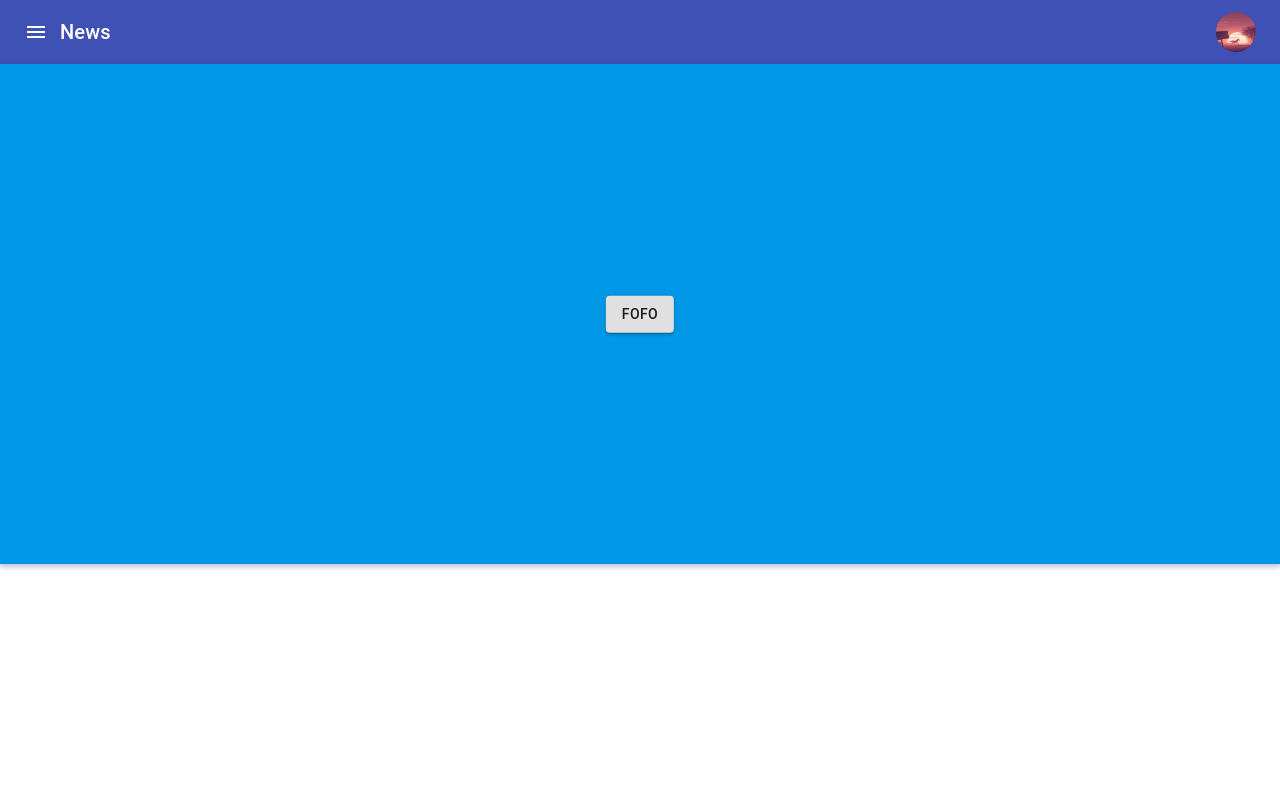
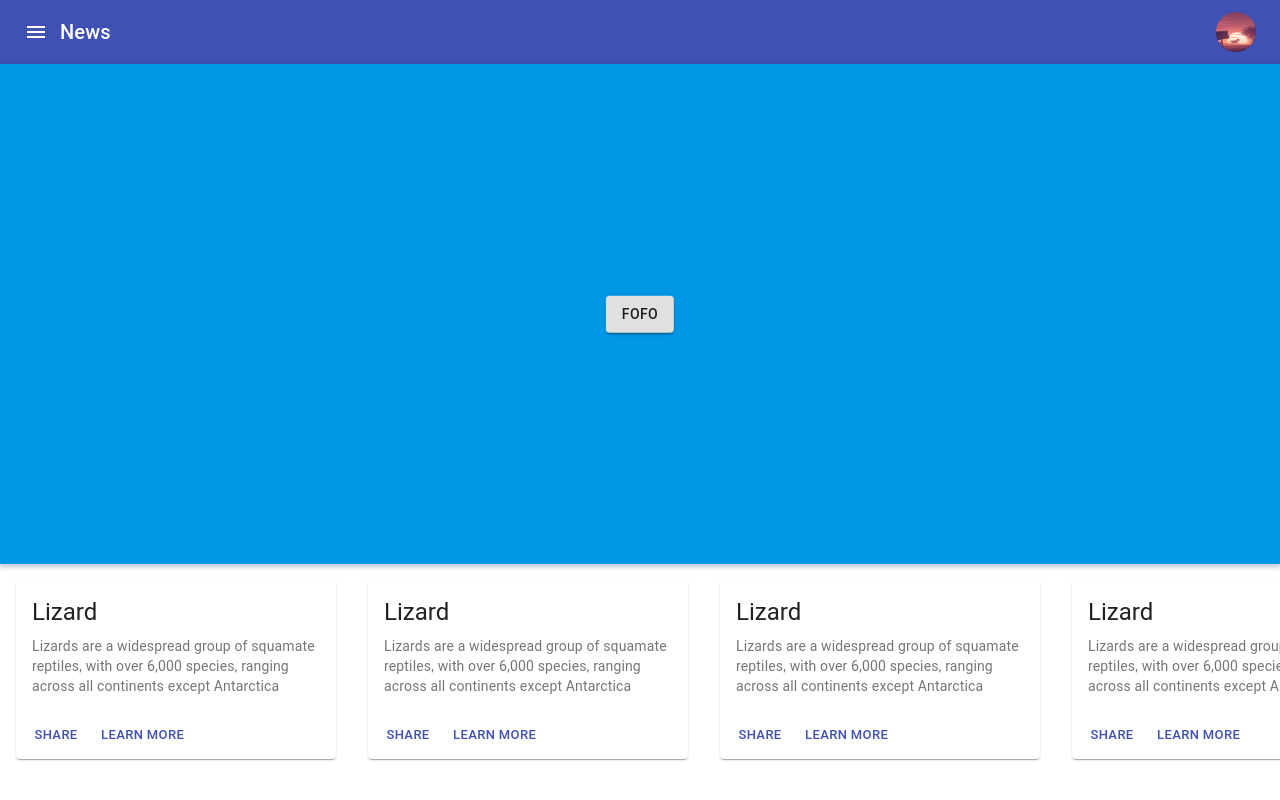
Before and after one commit to kwm42/sample-projects, a React app: page / in a window 1280 px wide. Built offline with nearby package versions, Linux system fonts and the light colour scheme; grey boxes are pictures that could not be loaded; the HTML template or start-up script is replaced by a standard one.

Commit message:
add projects collections

```diff
--- a/src/App.js
+++ b/src/App.js
@@ -1,7 +1,8 @@
 import React from 'react';
 import style from './App.scss';
 import { Button } from '@material-ui/core';
-import SampleAppBar from './components/AppBar';
+import SampleAppBar from './components/SampleAppBar';
+import Collections from './components/Collections';
 
 class App extends React.Component {
   render() {
@@ -13,6 +14,7 @@ class App extends React.Component {
             fofo
           </Button>
         </div>
+        <Collections />
       </div>
     )
   }
--- a/src/App.scss
+++ b/src/App.scss
@@ -3,6 +3,7 @@ body {
   height: 100%;
   padding: 0;
   margin: 0;
+  font-size: 16px;
   font-family: "Open Sans", "Helvetica Neue", Helvetica, Arial, sans-serif;
 }
 .app {
--- /dev/null
+++ b/src/components/Collections/index.js
@@ -0,0 +1,21 @@
+import React, { Component } from 'react';
+import projects from '../../projects.json';
+import ProjectList from '../ProjectList';
+
+class Collections extends Component {
+  constructor() {
+    super();
+  }
+  render() {
+    const collections = Object.keys(projects).map((key, index) => {
+      return <ProjectList projects={projects[key]} key={index} />
+    })
+    return (
+      <div>
+        {collections}
+      </div>
+    )
+  }
+}
+
+export default Collections;
--- /dev/null
+++ b/src/components/ProjectItem/index.js
@@ -0,0 +1,39 @@
+import React, { Component } from 'react';
+import { Card, CardActionArea, CardActions, CardContent, CardMedia, Button, Typography } from '@material-ui/core';
+
+class ProjectItem extends Component {
+  constructor() {
+    super();
+  }
+  render() {
+    return (
+      <Card>
+        <CardActionArea>
+          <CardMedia
+            image="/static/images/cards/contemplative-reptile.jpg"
+            title="Contemplative Reptile"
+          />
+          <CardContent>
+            <Typography gutterBottom variant="h5" component="h2">
+              Lizard
+          </Typography>
+            <Typography variant="body2" color="textSecondary" component="p">
+              Lizards are a widespread group of squamate reptiles, with over 6,000 species, ranging
+              across all continents except Antarctica
+          </Typography>
+          </CardContent>
+        </CardActionArea>
+        <CardActions>
+          <Button size="small" color="primary">
+            Share
+        </Button>
+          <Button size="small" color="primary">
+            Learn More
+        </Button>
+        </CardActions>
+      </Card>
+    )
+  }
+}
+
+export default ProjectItem;
--- /dev/null
+++ b/src/components/ProjectList/index.js
@@ -0,0 +1,26 @@
+import React, { Component } from 'react'
+import ProjectItem from '../ProjectItem';
+import style from './index.module.scss';
+
+class ProjectList extends Component {
+  constructor() {
+    super();
+  }
+  render() {
+    const { projects } = this.props;
+    const list = projects.map((item, index) => {
+      return (
+        <div className={style.item}>
+          <ProjectItem item={item} key={index} />
+        </div>
+      )
+    })
+    return (
+      <div className={style.list} >
+        {list}
+      </div>
+    )
+  }
+}
+
+export default ProjectList;
--- /dev/null
+++ b/src/components/ProjectList/index.module.scss
@@ -0,0 +1,11 @@
+.list {
+  width: auto;
+  display: flex;
+  flex-direction: row;
+  flex-wrap: nowrap;
+  overflow: auto;
+}
+.item {
+  margin: 1em;
+  min-width: 25%;
+}
--- a/src/index.js
+++ b/src/index.js
@@ -3,3 +3,8 @@ import ReactDOM from 'react-dom';
 import App from './App';
 
 ReactDOM.render(<App />, document.getElementById('app'));
+
+// window.addEventListener('resize', function(e) {
+//   let fontSize = window.innerWidth / 100 + 'px';
+//   document.querySelector('html').style.fontSize = fontSize;
+// })
--- a/src/projects.json
+++ b/src/projects.json
@@ -1,32 +1,25 @@
 {
-  "css-demos": {
-    "blizzard-loading": {
-      "path": "./projects/css-demos/blizzard-loading/",
+  "css-demos": [
+    {
       "name": "blizzard-loading"
     },
-    "bounce-loading": {
-      "path": "./projects/css-demos/bounce-loading/",
+    {
       "name": "bounce-loading"
     },
-    "fall-down-effect": {
-      "path": "./projects/css-demos/fall-down-effect/",
+    {
       "name": "fall-down-effect"
     },
-    "grid-loading": {
-      "path": "./projects/css-demos/grid-loading/",
+    {
       "name": "grid-loading"
     },
-    "responsive-menu": {
-      "path": "./projects/css-demos/responsive-menu/",
+    {
       "name": "responsive-menu"
     },
-    "ripple-loading": {
-      "path": "./projects/css-demos/ripple-loading/",
+    {
       "name": "ripple-loading"
     },
-    "three-color-circle-loading": {
-      "path": "./projects/css-demos/three-color-circle-loading/",
+    {
       "name": "three-color-circle-loading"
     }
-  }
+  ]
 }
```
Also changed, not shown: projects.js (+25 -7 lines), src/components/SampleAppBar/index.js (renamed from src/components/AppBar/index.js), src/components/SampleAppBar/index.scss (renamed from src/components/AppBar/index.scss).
